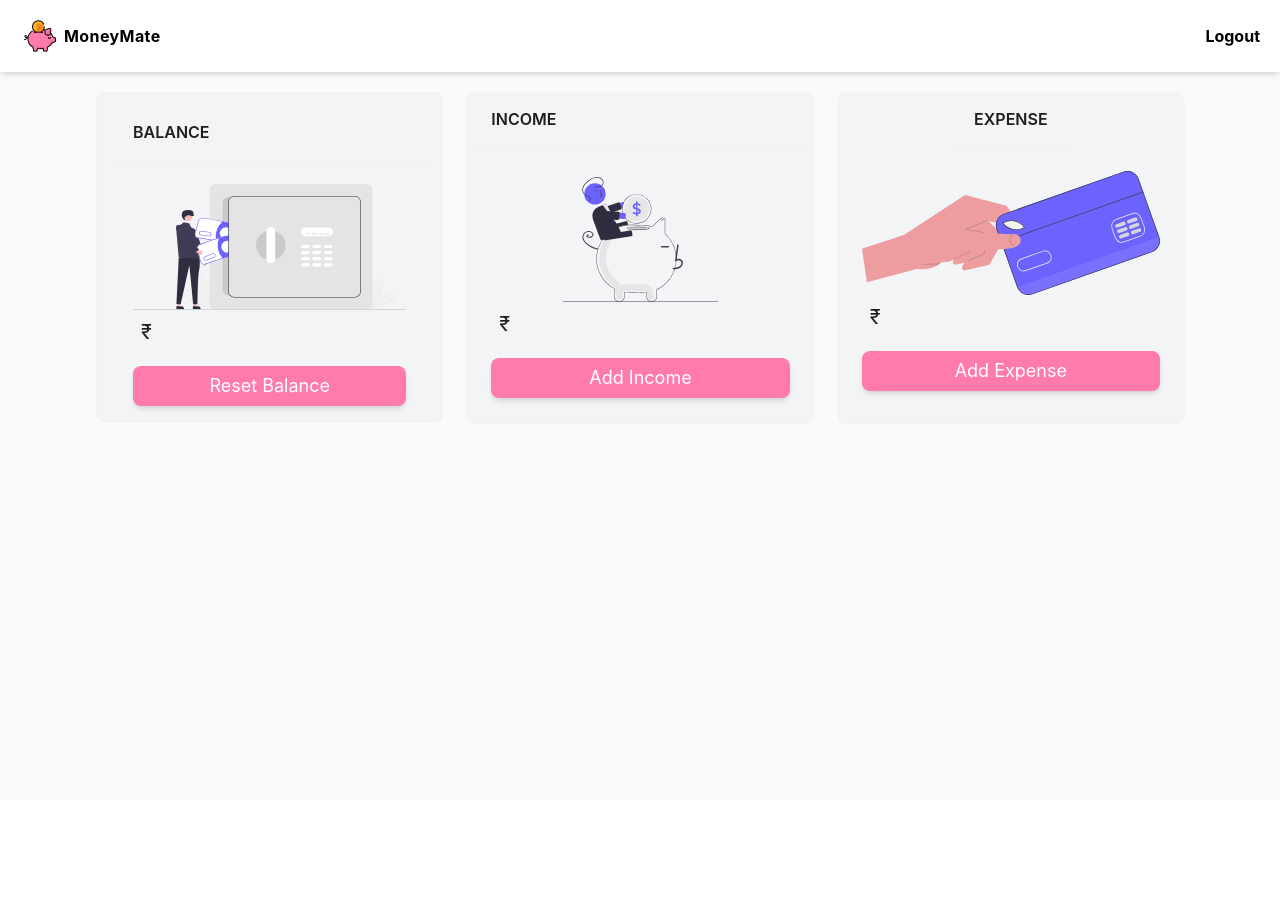
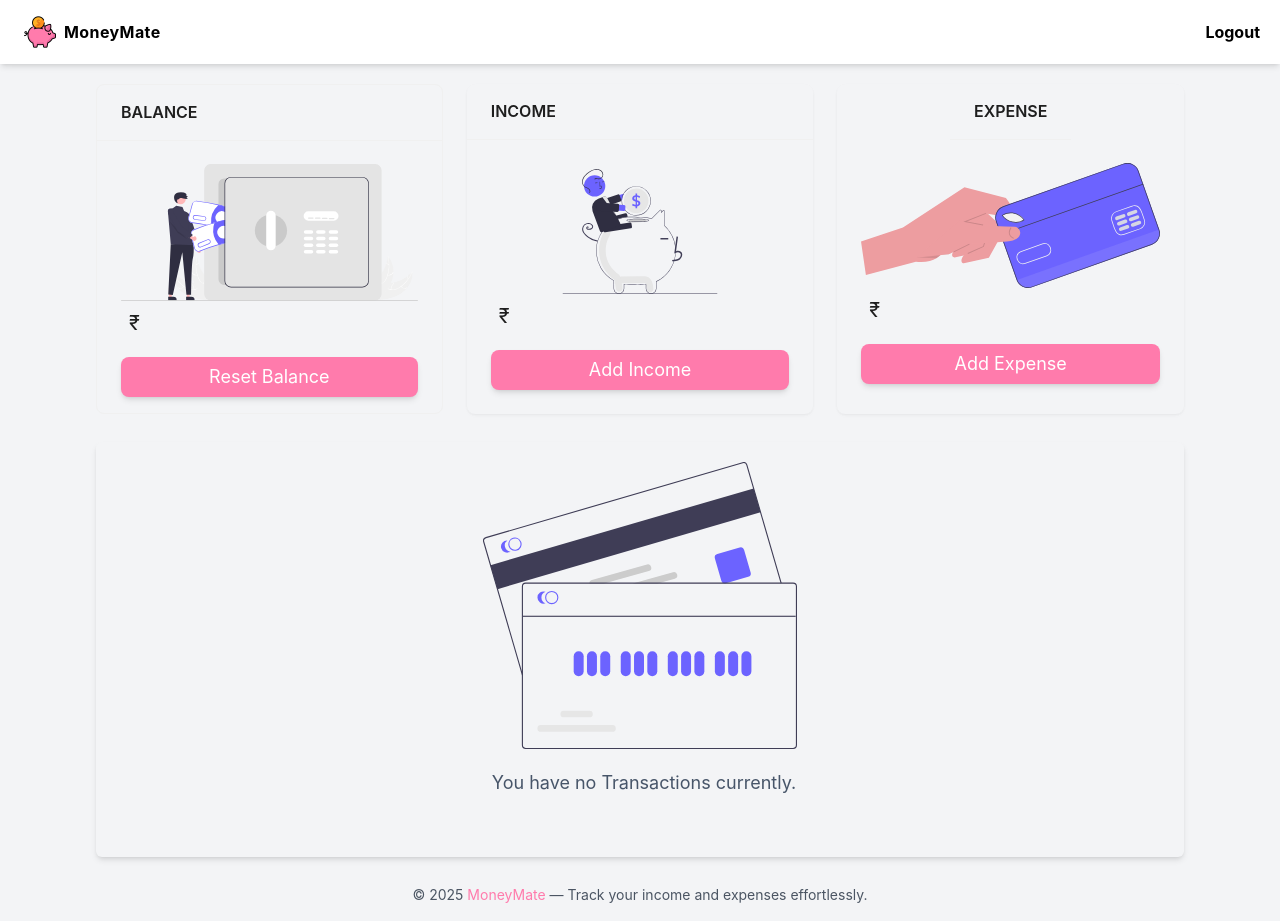
Before and after one commit to Ashwin-2408/MoneyMate, a React (Create React App) app in the folder financetracker/: page /Dashboard in a window 1280 px wide. Before the commit the page ends 800 px from the top, so only its background shows below. Built offline with nearby package versions, Linux system fonts and the light colour scheme; no server answers; sample sign-in values are in the browser's storage.

Commit message:
conditional rendering of transactions completed

```diff
--- a/financetracker/src/Component/Header.js
+++ b/financetracker/src/Component/Header.js
@@ -41,7 +41,7 @@ function Header() {
   }
 
   return (
-    <div className="flex justify-between font-inter p-4 sticky top-0 left-0 items-center bg-white shadow-md">
+    <div className="flex justify-between font-inter  z-50 h-16 p-4 fixed top-0 left-0 items-center bg-white shadow-md w-full">
       <div className="flex items-center space-x-2 p-1 pl-2">
         <img src={logo} className="w-auto h-8" alt="logo" />
         <h2 className="font-bold tracking-wide  text-black">MoneyMate</h2>
--- a/financetracker/src/Pages/Dashboard.js
+++ b/financetracker/src/Pages/Dashboard.js
@@ -4,9 +4,13 @@ import { Card, Modal } from "antd";
 import IncomeIcon from "../assets/Income.svg";
 import BalanceIcon from "../assets/Balance.svg";
 import ExpenseIcon from "../assets/Expense.svg";
+import TransactionIcon from "../assets/Transaction.svg"
+import { motion } from "framer-motion";
+import Footer from "../Component/Footer";
 
 function Dashboard() {
   const [isModalOpen, setIsModalOpen] = useState(false);
+  const [showicon,setshowicon]=useState(false);
   const [modalType, setModalType] = useState(""); // "income" | "expense" | "balance"
 
   const openModal = (type) => {
@@ -31,12 +35,12 @@ function Dashboard() {
   };
 
   return (
-    <div className="flex flex-col min-h-screen bg-[#f8fafc] font-inter">
-      <Header />
+    <div className="flex flex-col min-h-screen bg-gray-100 font-inter pt-16">
+      <Header className="fixed z-50 " />
 
       <div className="flex flex-col md:flex-row mt-5 md:space-x-6 justify-between px-24">
         <Card
-          className="flex flex-col p-3 bg-gray-100"
+          className="flex flex-col justify-between bg-gray-100"
           title="BALANCE"
           hoverable
           style={{ width: 360, height: 330 }}
@@ -85,6 +89,28 @@ function Dashboard() {
           </button>
         </Card>
       </div>
+      {showicon ? <div className="flex flex-row px-24">
+        <div className="h-full w-4/5">
+        <p>hi</p>
+
+        </div>
+        <div>
+          hola
+
+        </div>
+      </div> : <div className=" flex flex-col items-center justify-center mt-7 mx-24 p-5 shadow-md rounded-md bg-gray-100 mb-3">
+        <img src={TransactionIcon} alt="transaction Icon" className="h-[30%] w-[30%]"></img>
+        <motion.p
+        className="text-sm sm:text-base md:text-lg text-slate-600 text-center mb-8 sm:mb-10 max-w-2xl px-2 mt-5 ml-2"
+        initial={{ opacity: 0 }}
+        animate={{ opacity: 1 }}
+        transition={{ delay: 0.3, duration: 1 }}
+      >
+        You have no Transactions currently.
+      </motion.p>
+      </div>
+
+}
 
       {/* Shared Modal */}
       <Modal
@@ -102,7 +128,9 @@ function Dashboard() {
       >
         {renderModalContent()}
       </Modal>
+      <Footer></Footer>
     </div>
+
   );
 }
 
--- a/financetracker/src/Pages/Login.js
+++ b/financetracker/src/Pages/Login.js
@@ -1,5 +1,5 @@
 import React from "react";
-import { motion } from "framer-motion";
+import { motion } from 'framer-motion';
 import Header from "../Component/Header.js"; // Updated import path
 import Signup from "../Component/Signup.js"; // Updated import path
 import Signin from "../Component/Signin.js"; // Updated import path
@@ -14,7 +14,7 @@ function Login() {
   };
 
   return (
-    <div className="flex flex-col min-h-screen">
+    <div className="flex flex-col min-h-screen pt-16">
       <Header />
       <div className="flex flex-col p-10  flex-1 bg-primary w-full  font-inter">
         <div className="flex flex-col lg:flex-row    w-full space-x-1 flex-1 ">
```
Also changed, not shown: financetracker/src/assets/Transaction.svg (added).
